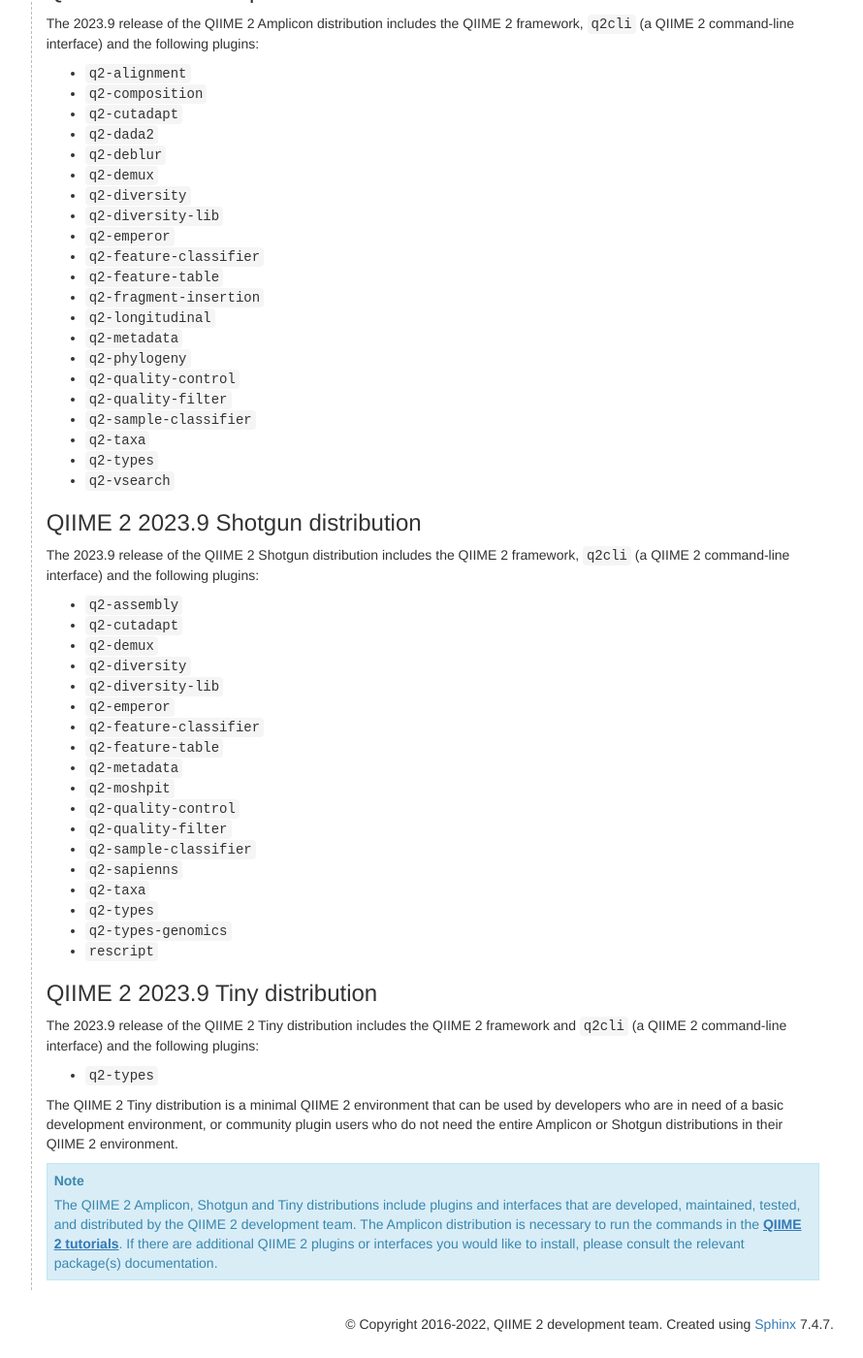
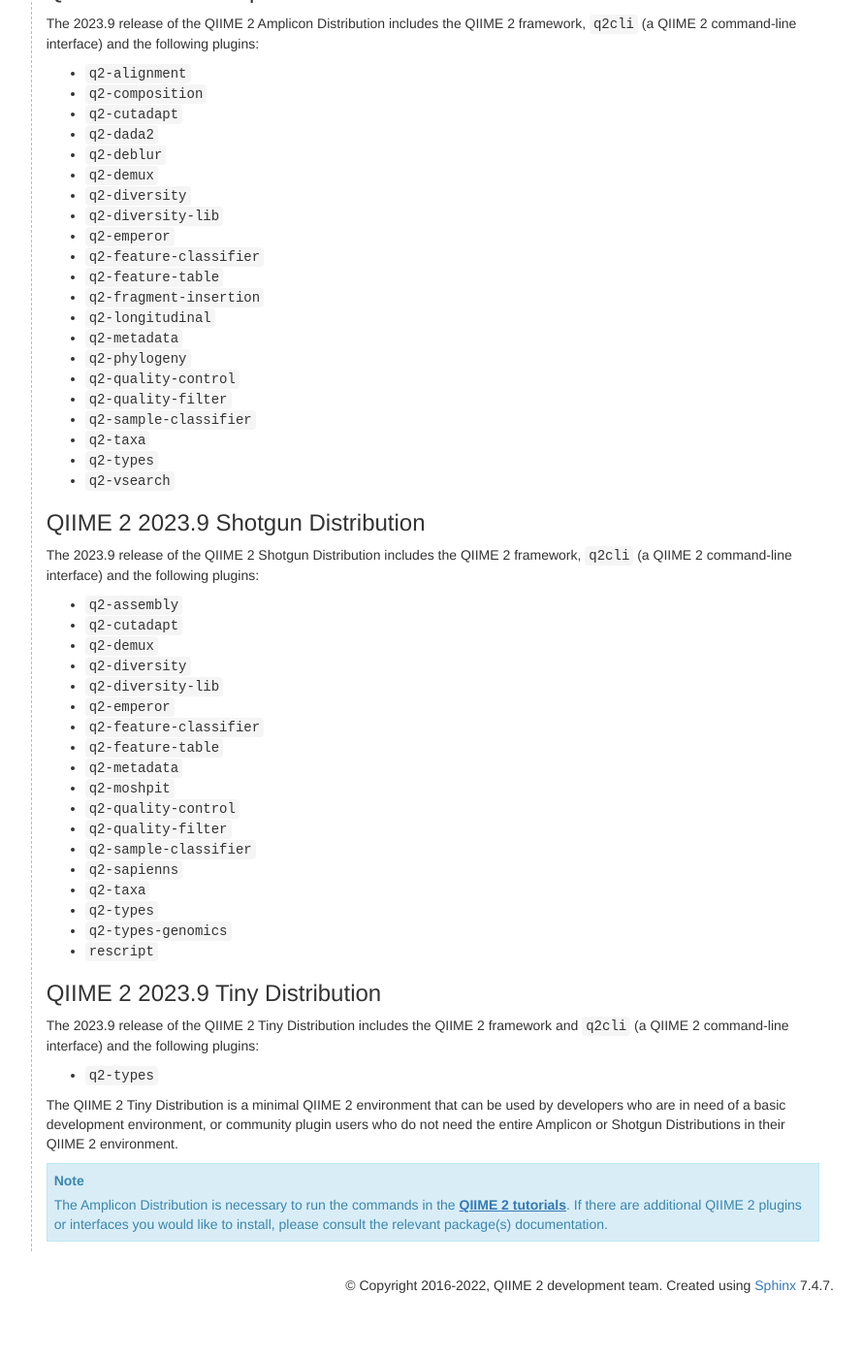
Before and after one commit to qiime2/docs, a Sphinx documentation site: the page built from source/install/index.rst, in a window 1280 px wide and 1400 px high, scrolled down 979 px. Shown: the whole window at 97% size, without its empty margins (277-1167 px from the left). Built offline with Sphinx 7.4.7, drawn with Linux system fonts in a browser that asks for light colours; pages that are not in the unit, such as notebooks, are missing from menus; the version number could not be read and is left out; after the commit the page ends 2339 px from its top, so only the background shows below that; some of the changed text lies outside the part shown.

Commit message:
minor edits

```diff
--- a/source/glossary.rst
+++ b/source/glossary.rst
@@ -59,6 +59,14 @@
      maintains records on all :term:`results <result>` (for example), QIIME 2’s
      data provenance is described as being decentralized.
 
+   distribution
+     A collection of QIIME 2 plugins that are designed to be installed
+     together. These are generally grouped by a theme. For example, the
+     "amplicon" distribution provides a collection of plugins for analysis of
+     microbiome amplicon data, while the "shotgun" distribution provides a
+     collection of plugins for analysis of microbiome shotgun metagenomics
+     data.
+
    feature
      A unit of observation, such as an operational taxonomic unit, a sequence
      variant, a gene, a metabolite, etc. This generic term is used because
@@ -113,8 +121,8 @@
      A plugin provides analysis functionality in the form of
      :term:`actions <action>`. All plugins can be accessed through all
      interfaces. Plugins can be developed and distributed by anyone. As of
-     this writing, several collections of plugins referred to as the "amplicon,
-     shotgun and tiny" distributions are provided on installation of QIIME 2.
+     this writing, several collections of plugins (i.e.,
+     distributions) are referenced in the QIIME 2 installation documentation.
      Additional plugins can be installed, and the primary resource enabling
      discovery of additional plugins is the
      `QIIME 2 Library <https://library.qiime2.org>`_.
--- a/source/install/index.rst
+++ b/source/install/index.rst
@@ -43,14 +43,14 @@
 
 As of 2023.9, QIIME 2 releases now include the following QIIME 2 distributions that are available for install:
 
-- ``Amplicon``
-- ``Shotgun``
-- ``Tiny``
+- ``amplicon``
+- ``shotgun``
+- ``tiny``
 
-QIIME 2 2023.9 Amplicon distribution
+QIIME 2 2023.9 Amplicon Distribution
 ....................................
 
-The 2023.9 release of the QIIME 2 Amplicon distribution includes the QIIME 2 framework, ``q2cli`` (a QIIME 2 command-line interface) and the following plugins:
+The 2023.9 release of the QIIME 2 Amplicon Distribution includes the QIIME 2 framework, ``q2cli`` (a QIIME 2 command-line interface) and the following plugins:
 
 - ``q2-alignment``
 - ``q2-composition``
@@ -74,10 +74,10 @@
 - ``q2-types``
 - ``q2-vsearch``
 
-QIIME 2 2023.9 Shotgun distribution
+QIIME 2 2023.9 Shotgun Distribution
 ...................................
 
-The 2023.9 release of the QIIME 2 Shotgun distribution includes the QIIME 2 framework, ``q2cli`` (a QIIME 2 command-line interface) and the following plugins:
+The 2023.9 release of the QIIME 2 Shotgun Distribution includes the QIIME 2 framework, ``q2cli`` (a QIIME 2 command-line interface) and the following plugins:
 
 - ``q2-assembly``
 - ``q2-cutadapt``
@@ -98,16 +98,16 @@
 - ``q2-types-genomics``
 - ``rescript``
 
-QIIME 2 2023.9 Tiny distribution
+QIIME 2 2023.9 Tiny Distribution
 ................................
 
-The 2023.9 release of the QIIME 2 Tiny distribution includes the QIIME 2 framework and ``q2cli`` (a QIIME 2 command-line interface) and the following plugins:
+The 2023.9 release of the QIIME 2 Tiny Distribution includes the QIIME 2 framework and ``q2cli`` (a QIIME 2 command-line interface) and the following plugins:
 
 - ``q2-types``
 
-The QIIME 2 Tiny distribution is a minimal QIIME 2 environment that can be used by developers who are in need of a basic development environment, or community plugin users who do not need the entire Amplicon or Shotgun distributions in their QIIME 2 environment.
+The QIIME 2 Tiny Distribution is a minimal QIIME 2 environment that can be used by developers who are in need of a basic development environment, or community plugin users who do not need the entire Amplicon or Shotgun Distributions in their QIIME 2 environment.
 
-.. note:: The QIIME 2 Amplicon, Shotgun and Tiny distributions include plugins and interfaces that are developed, maintained, tested, and distributed by the QIIME 2 development team. The Amplicon distribution is necessary to run the commands in the :doc:`QIIME 2 tutorials <../tutorials/index>`. If there are additional QIIME 2 plugins or interfaces you would like to install, please consult the relevant package(s) documentation.
+.. note:: The Amplicon Distribution is necessary to run the commands in the :doc:`QIIME 2 tutorials <../tutorials/index>`. If there are additional QIIME 2 plugins or interfaces you would like to install, please consult the relevant package(s) documentation.
 
 .. _macOS: https://www.apple.com/macos/
 .. _Windows: https://www.microsoft.com/en-us/windows
--- a/source/install/native.rst
+++ b/source/install/native.rst
@@ -52,8 +52,8 @@
 Once you have Miniconda installed, create a ``conda`` environment and install
 the QIIME 2 2023.9 distribution of your choice within the environment.
 We **highly** recommend creating a *new* environment specifically for the
-QIIME 2 release being installed, as there are many required dependencies
-that you may not want added to an existing environment.
+QIIME 2 distribution and release being installed, as there are many required
+dependencies that you may not want added to an existing environment.
 You can choose whatever name you'd like for the environment.
 In this example, we'll name the environments ``qiime2-<distro>-2023.9``
 to indicate what QIIME 2 release is installed (i.e. ``2023.9``).
--- a/source/install/virtual/index.rst
+++ b/source/install/virtual/index.rst
@@ -1,7 +1,7 @@
 Installing QIIME 2 using a Virtual Machine
 ==========================================
 
-*QIIME 2 Amplicon distribution* builds are available as Docker Images. See :ref:`distributions` for more details about the Amplicon distribution.
+*QIIME 2 Amplicon Distribution* builds are available as Docker Images. See :ref:`distributions` for more details about the Amplicon Distribution.
 
 .. toctree::
    :maxdepth: 1
--- a/source/tutorials/index.rst
+++ b/source/tutorials/index.rst
@@ -1,7 +1,7 @@
 Tutorials
 =========
 
-.. note:: The tutorials assume you have installed the QIIME 2 Amplicon distribution using one of the procedures in the :doc:`install documents <../install/index>`. The tutorials make extensive use of the QIIME 2 command-line interface so reviewing the :doc:`q2cli docs <../interfaces/q2cli>` is recommended.
+.. note:: The tutorials assume you have installed the QIIME 2 Amplicon Distribution using one of the procedures in the :doc:`install documents <../install/index>`. The tutorials make extensive use of the QIIME 2 command-line interface so reviewing the :doc:`q2cli docs <../interfaces/q2cli>` is recommended.
 
 .. toctree::
    :maxdepth: 2
--- a/source/tutorials/overview.rst
+++ b/source/tutorials/overview.rst
@@ -12,7 +12,7 @@
 Let's get oriented: flowcharts
 ------------------------------
 
-Before we begin talking about specific plugins and actions, we will discuss a conceptual overview of a standard QIIME 2 workflow for analyzing amplicon sequence data. And before we look at that overview, we must look at the key to our treasure map:
+Before we begin talking about specific plugins and actions, we will discuss a conceptual overview of a standard QIIME 2 Amplicon Distribution workflow for analyzing amplicon sequence data. And before we look at that overview, we must look at the key to our treasure map:
 
 .. _`key`:
 
@@ -250,7 +250,7 @@
 	* identify features that are predictive of different sample characteristics. 🚀
 	* quantify rates of microbial maturation (e.g., to track normal microbiome development in the infant gut and the impacts of `persistent malnutrition`_ or `antibiotics, diet, and delivery mode`_). 👶
 	* predict outliers and `mislabeled samples`_. 👹
-* **Differential abundance** is used to determine which features are significantly more/less abundant in different groups of samples. QIIME 2 currently supports a few different approaches to differential abundance testing, including :ref:`ANCOM <ancom>` (an action in ``q2-composition``). 👾👾👾
+* **Differential abundance** is used to determine which features are significantly more/less abundant in different groups of samples. QIIME 2 currently supports a few different approaches to differential abundance testing, including :ref:`ancom <ancom>` and ``ancom-bc`` (actions in ``q2-composition``). 👾👾👾
 * **Evaluate and control data quality:** :doc:`q2-quality-control <quality-control>` is a plugin for evaluating and controlling sequence data quality. This includes actions that:
 	* test the accuracy of different bioinformatic or molecular methods, or of run-to-run quality variation. These actions are typically used if users have samples with known compositions, e.g., `mock communities`_, since accuracy is calculated as the similarity between the observed and expected compositions, sequences, etc. But more creative uses may be possible... 🐢
 	* filter sequences based on alignment to a reference database, or that contain specific short sections of DNA (e.g., primer sequences). This is useful for removing sequences that match a specific group of organisms, non-target DNA, or other nonsense. 🙃
```
